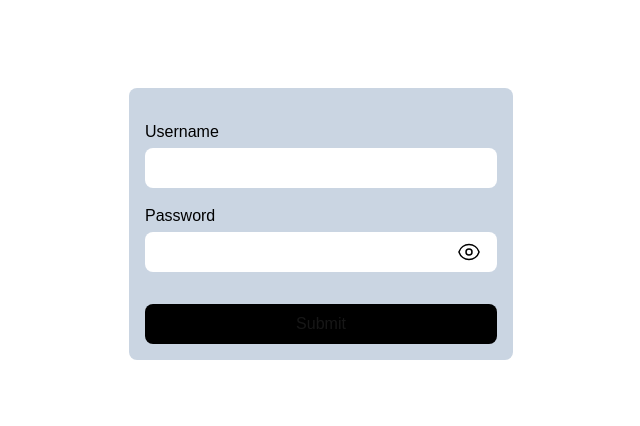
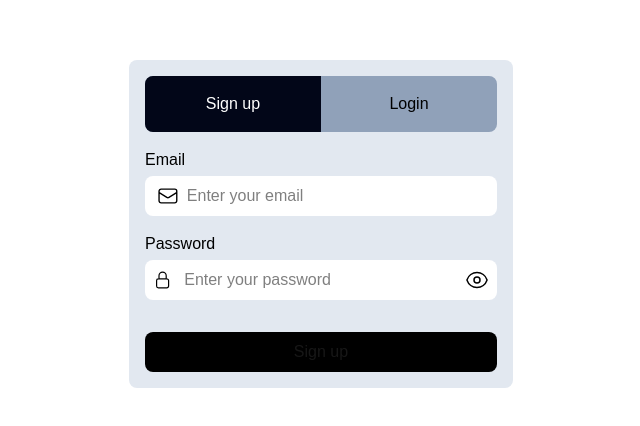
Before and after one commit to DanClubb/learning-trello-clone, a Next.js app: page / in a window 1280 px wide. Shown: the part 176-602 px from the top of the page, without its empty margins (319-959 px from the left). Built offline with nearby package versions, Linux system fonts and the light colour scheme.

Commit message:
allow form to toggle between signup and login, also added validation checks to login

```diff
--- a/src/app/_components/SignupLoginForm.tsx
+++ b/src/app/_components/SignupLoginForm.tsx
@@ -1,16 +1,20 @@
 "use client";
 
-import { use, useRef, useState } from "react";
+import { useRef, useState } from "react";
 import Eye from "../_icons/Eye";
 import SlashedEye from "../_icons/SlashedEye";
 import { useRouter } from "next/navigation";
+import Lock from "../_icons/Lock";
+import Envelope from "../_icons/Envelope";
+import Exlamation from "../_icons/Exlamation";
 
 export default function SignupLoginForm() {
     const router = useRouter();
 
-    const [responseMessage, setResponseMessage] = useState("");
+    const [isSignup, setIsSignup] = useState(true);
+    const [responseMessage, setResponseMessage] = useState<string | null>(null);
     const [isLoading, setIsLoading] = useState(false);
-    const [viewPassword, setViewPassword] = useState(false);
+    const [showPassword, setShowPassword] = useState(false);
 
     const usernameRef = useRef<HTMLInputElement | null>(null);
     const passwordRef = useRef<HTMLInputElement | null>(null);
@@ -22,56 +26,101 @@ export default function SignupLoginForm() {
 
         const username = (usernameRef.current as HTMLInputElement).value;
         const password = (passwordRef.current as HTMLInputElement).value;
-        console.log("Username:", username);
-        console.log("Password:", password);
 
-        const res = await fetch(
-            `${process.env.NEXT_PUBLIC_BASE_URL}/api/sign-up`,
-            {
-                method: "POST",
-                headers: { "Content-Type": "application/json" },
-                body: JSON.stringify({ username, password }),
-            }
-        );
+        const res = await fetch(`/api/${isSignup ? "sign-up" : "login"}`, {
+            method: "POST",
+            headers: { "Content-Type": "application/json" },
+            body: JSON.stringify({ username, password }),
+        });
 
-        setResponseMessage(await res.text());
         setIsLoading(false);
 
         if (res.ok) {
             router.push("/dashboard");
+        } else {
+            setResponseMessage(await res.text());
         }
     };
 
     return (
         <form
             onSubmit={handleSubmit}
-            className="flex flex-col bg-slate-300 p-4 rounded-lg w-96"
+            className="flex flex-col bg-slate-200 p-4 rounded-lg w-96"
         >
-            <Label label="username" />
-            <Input name="username" ref={usernameRef} />
-            <Label label="password" />
-            <div className="relative">
-                <Input name="password" ref={passwordRef} />
+            <div className="flex bg-slate-400 rounded-lg overflow-hidden text-black">
                 <button
+                    onClick={() => {
+                        setIsSignup(true);
+                        setResponseMessage(null);
+                    }}
+                    className={`basis-1/2 py-4 cursor-pointer ${
+                        isSignup
+                            ? "bg-slate-950 text-white"
+                            : "hover:bg-slate-500"
+                    }`}
                     type="button"
-                    className="absolute right-4 top-1/2 -translate-y-1/2 text-black cursor-pointer"
-                    onClick={() => setViewPassword(!viewPassword)}
                 >
-                    {viewPassword ? <SlashedEye /> : <Eye />}
+                    Sign up
+                </button>
+                <button
+                    onClick={() => {
+                        setIsSignup(false);
+                        setResponseMessage(null);
+                    }}
+                    className={`basis-1/2 py-4 cursor-pointer ${
+                        !isSignup
+                            ? "bg-slate-950 text-white"
+                            : "hover:bg-slate-500"
+                    }`}
+                    type="button"
+                >
+                    Login
                 </button>
             </div>
 
-            <button className="mt-8 p-2 bg-black rounded-lg" type="submit">
-                {isLoading ? "Loading..." : "Submit"}
+            <Label label="email" />
+            <div className="flex justify-between items-center gap-2 px-3 bg-white text-black rounded-lg">
+                <Envelope />
+                <Input name="email" ref={usernameRef} />
+            </div>
+
+            <Label label="password" />
+            <div className="flex justify-between items-center gap-3 px-2 bg-white text-black rounded-lg">
+                <Lock />
+                <Input
+                    name="password"
+                    ref={passwordRef}
+                    showPassword={showPassword}
+                />
+                <button
+                    type="button"
+                    className="cursor-pointer"
+                    onClick={() => setShowPassword(!showPassword)}
+                >
+                    {showPassword ? <SlashedEye /> : <Eye />}
+                </button>
+            </div>
+
+            <button
+                className="mt-8 p-2 bg-black rounded-lg cursor-pointer"
+                type="submit"
+                disabled={isLoading}
+            >
+                {isLoading ? "Loading..." : isSignup ? "Sign up" : "Login"}
             </button>
 
-            <div>{responseMessage}</div>
+            {responseMessage && (
+                <div className="flex gap-2 items-center mt-2 p-2 rounded-lg bg-red-200 text-red-700">
+                    <Exlamation />
+                    <p>{responseMessage}</p>
+                </div>
+            )}
         </form>
     );
 }
 
 type LabelProps = {
-    label: "username" | "password";
+    label: "email" | "password";
 };
 
 const Label = ({ label }: LabelProps) => {
@@ -83,25 +132,28 @@ const Label = ({ label }: LabelProps) => {
 };
 
 type InputProps = {
-    name: "username" | "password";
+    name: "email" | "password";
     ref: React.RefObject<HTMLInputElement | null>;
-    viewPassword?: boolean;
+    showPassword?: boolean;
 };
 
-const Input = ({ name, ref, viewPassword }: InputProps) => {
+const Input = ({ name, ref, showPassword }: InputProps) => {
+    const hidePassword = name == "password" && !showPassword;
+
     return (
         <input
-            className="w-full bg-white p-2 rounded-lg text-black"
+            className="px-0 w-full bg-white p-2 text-black"
             type={
-                name === "password"
-                    ? viewPassword
-                        ? "text"
-                        : "password"
-                    : "text"
+                name == "password"
+                    ? hidePassword
+                        ? "password"
+                        : "text"
+                    : "email"
             }
             id={name}
             name={name}
             ref={ref}
+            placeholder={`Enter your ${name}`}
             required
         />
     );
--- /dev/null
+++ b/src/app/_icons/Envelope.tsx
@@ -0,0 +1,18 @@
+export default function Envelope() {
+    return (
+        <svg
+            xmlns="http://www.w3.org/2000/svg"
+            fill="none"
+            viewBox="0 0 24 24"
+            strokeWidth={1.5}
+            stroke="currentColor"
+            className="size-6"
+        >
+            <path
+                strokeLinecap="round"
+                strokeLinejoin="round"
+                d="M21.75 6.75v10.5a2.25 2.25 0 0 1-2.25 2.25h-15a2.25 2.25 0 0 1-2.25-2.25V6.75m19.5 0A2.25 2.25 0 0 0 19.5 4.5h-15a2.25 2.25 0 0 0-2.25 2.25m19.5 0v.243a2.25 2.25 0 0 1-1.07 1.916l-7.5 4.615a2.25 2.25 0 0 1-2.36 0L3.32 8.91a2.25 2.25 0 0 1-1.07-1.916V6.75"
+            />
+        </svg>
+    );
+}
--- /dev/null
+++ b/src/app/_icons/Exlamation.tsx
@@ -0,0 +1,18 @@
+export default function Exlamation() {
+    return (
+        <svg
+            xmlns="http://www.w3.org/2000/svg"
+            fill="none"
+            viewBox="0 0 24 24"
+            strokeWidth={1.5}
+            stroke="currentColor"
+            className="size-6"
+        >
+            <path
+                strokeLinecap="round"
+                strokeLinejoin="round"
+                d="M12 9v3.75m9-.75a9 9 0 1 1-18 0 9 9 0 0 1 18 0Zm-9 3.75h.008v.008H12v-.008Z"
+            />
+        </svg>
+    );
+}
--- /dev/null
+++ b/src/app/_icons/Lock.tsx
@@ -0,0 +1,18 @@
+export default function Lock() {
+    return (
+        <svg
+            xmlns="http://www.w3.org/2000/svg"
+            fill="none"
+            viewBox="0 0 24 24"
+            strokeWidth={1.5}
+            stroke="currentColor"
+            className="flex justify-center items-center size-6"
+        >
+            <path
+                strokeLinecap="round"
+                strokeLinejoin="round"
+                d="M16.5 10.5V6.75a4.5 4.5 0 1 0-9 0v3.75m-.75 11.25h10.5a2.25 2.25 0 0 0 2.25-2.25v-6.75a2.25 2.25 0 0 0-2.25-2.25H6.75a2.25 2.25 0 0 0-2.25 2.25v6.75a2.25 2.25 0 0 0 2.25 2.25Z"
+            />
+        </svg>
+    );
+}
--- /dev/null
+++ b/src/app/api/login/route.ts
@@ -0,0 +1,54 @@
+import bcrypt from "bcrypt";
+import { getDbClient } from "@/lib/db/server";
+
+const DUMMY_HASH = bcrypt.hashSync("dummy_password_123!@#", 10);
+
+// TODOS:
+// - track login attempts and add a timed locked after num of failed attempts
+// - create and send JWT token
+
+export async function POST(req: Request) {
+    try {
+        let { email, password } = await req.json();
+
+        const safeEmail = String(email ?? "").trim();
+        const safePassword = String(password ?? "").trim();
+
+        // input validations
+
+        // basic pattern check
+        const emailRegex = /^[^\s@]+@[^\s@]+\.[^\s@]{2,}$/;
+        const passwordRegex = /^[\x20-\x7E]{8,100}$/;
+
+        if (!emailRegex.test(safeEmail) || !passwordRegex.test(safePassword)) {
+            return new Response("Invalid email or password", {
+                status: 400,
+            });
+        }
+
+        const client = getDbClient();
+
+        const user = await client.query<{ password_hash: string }>(
+            "SELECT password_hash FROM users WHERE email = $1",
+            [safeEmail]
+        );
+
+        const hashToCompare: string =
+            user?.rows[0]?.password_hash || DUMMY_HASH;
+
+        const passwordMatch = await bcrypt.compare(safePassword, hashToCompare);
+
+        if (passwordMatch && (user.rowCount ?? 0) > 0) {
+            return new Response(`Successfully logged in`, {
+                status: 200,
+            });
+        } else {
+            return new Response(`Email or password is incorrect`, {
+                status: 401,
+            });
+        }
+    } catch (err) {
+        console.error(err);
+        return new Response("Error authenticating user", { status: 500 });
+    }
+}
--- a/src/app/api/sign-up/route.ts
+++ b/src/app/api/sign-up/route.ts
@@ -4,8 +4,9 @@ import { getDbClient } from "@/lib/db/server";
 export async function POST(req: Request) {
     try {
         const { username, password } = await req.json();
+        // input validations
         if (!username || !password) {
-            return new Response("Missing username or password", {
+            return new Response("invalid username or password", {
                 status: 400,
             });
         }
@@ -29,12 +30,9 @@ export async function POST(req: Request) {
 
         const res = await client.query(query, values);
 
-        return new Response(
-            `Created successfully: ${JSON.stringify(res.rows[0])}`,
-            {
-                status: 200,
-            }
-        );
+        return new Response(`Created successfully: ${username}`, {
+            status: 201,
+        });
     } catch (err) {
         console.error(err);
         return new Response("Error inserting user", { status: 500 });
```
